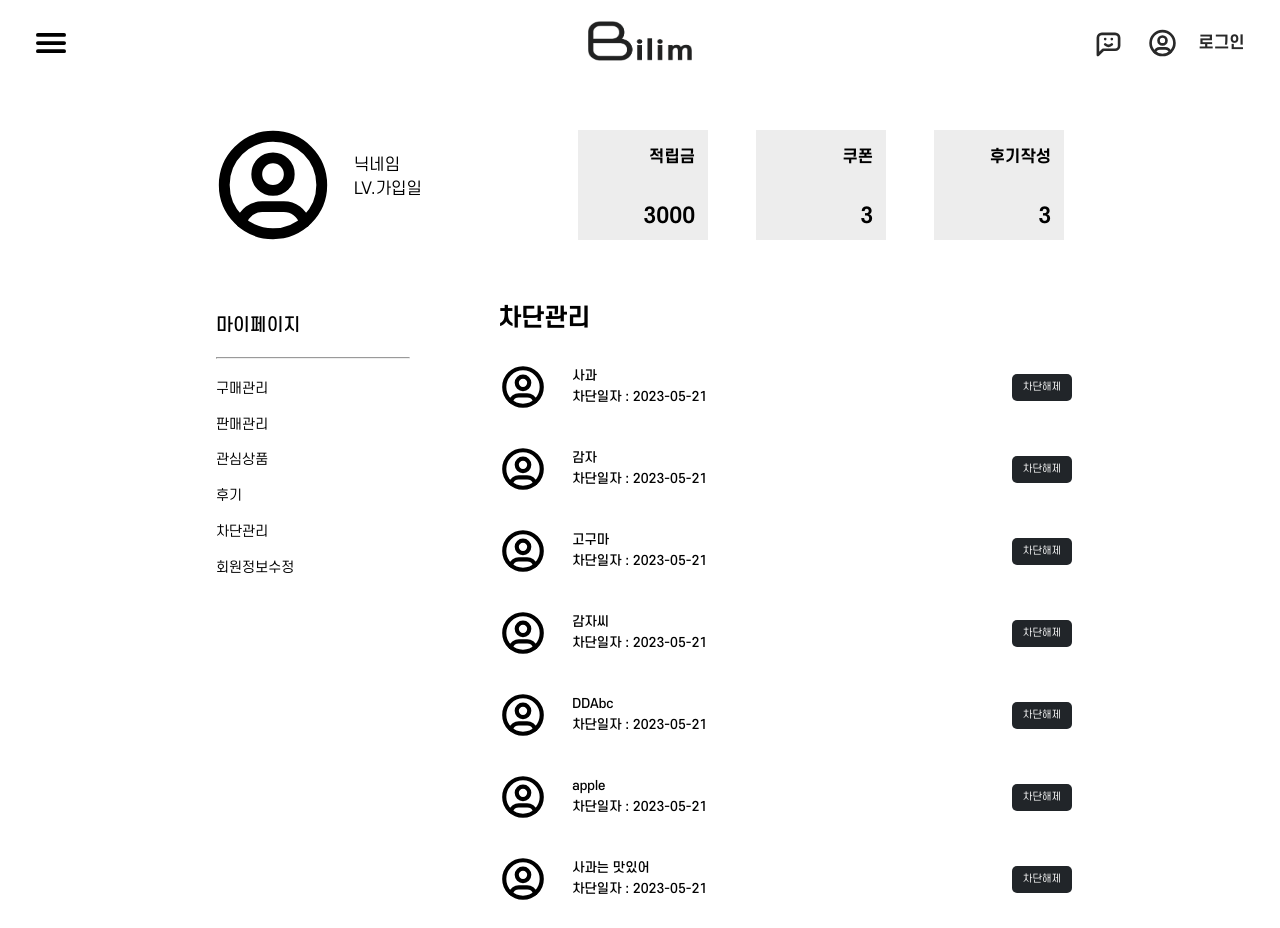
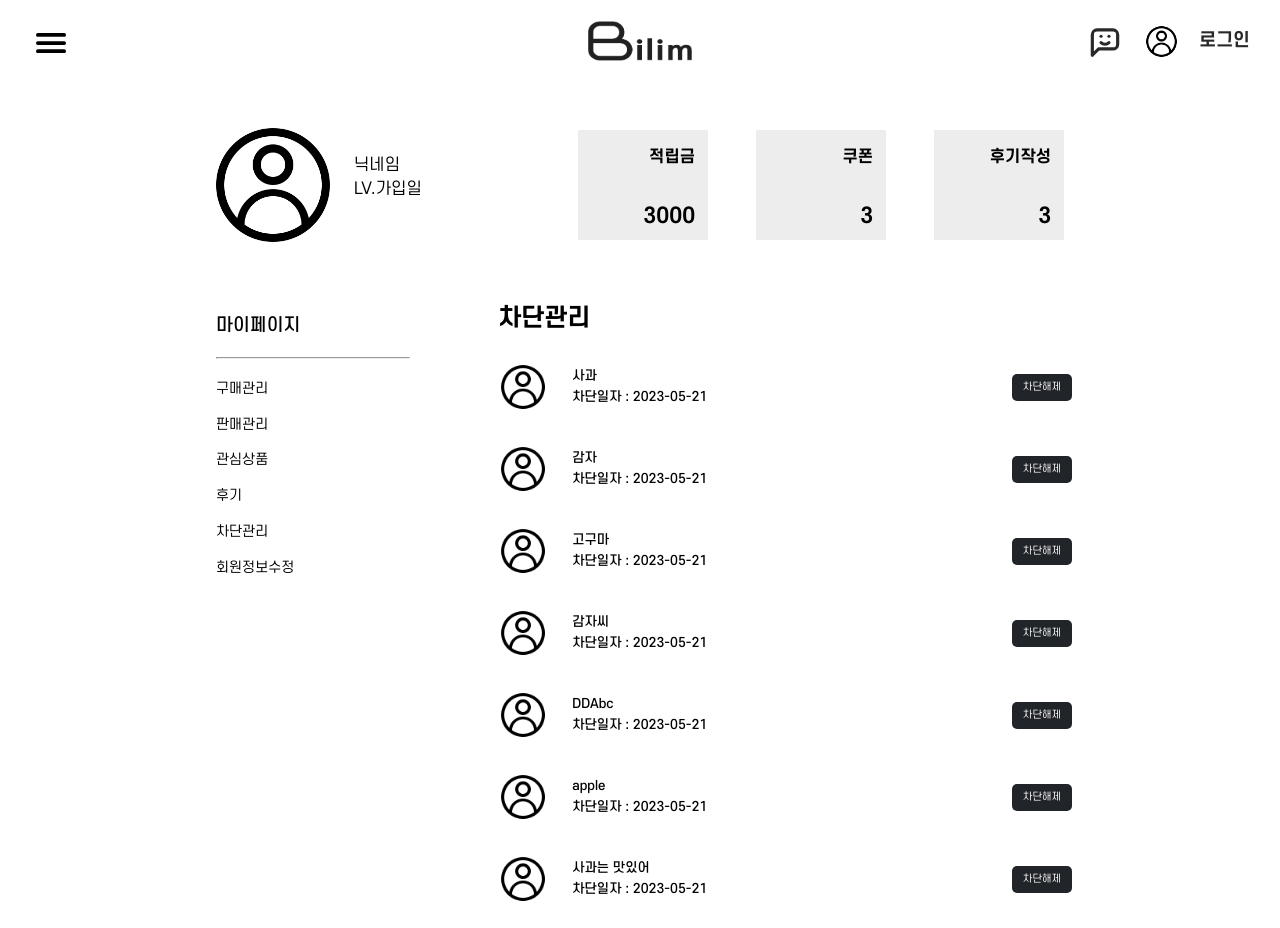
Before and after one commit to jh0neee/Billim-front, a React (Create React App) app: page /mypage/block in a window 1280 px wide. Built offline with nearby package versions, Linux system fonts and the light colour scheme.

Commit message:
feat:Create Profile component and update multiple components to use it as the default profile image

```diff
--- a/src/components/MyPage/BlockManagement.jsx
+++ b/src/components/MyPage/BlockManagement.jsx
@@ -2,8 +2,8 @@ import React from "react";
 import styled from "styled-components";
 
 import Button from "../UI/Button";
+import { Profile } from "../UI/Profile";
 import { review } from "../../data";
-import { TbUserCircle } from "react-icons/tb";
 
 const BlockLayout = styled.div`
   margin: 0.5rem 0;
@@ -57,7 +57,7 @@ const BlockManagement = () => {
         {review.map((item) => (
           <BlockItemBox key={item.id}>
             <BlockTopBox>
-              <TbUserCircle size='50px' />
+              <Profile size='50px' />
               <BlockItemTextBox>
                 <p>{item.username}</p>
                 <p>차단일자 : {item.date}</p>
--- a/src/components/MyPage/EditMember.jsx
+++ b/src/components/MyPage/EditMember.jsx
@@ -2,7 +2,7 @@ import React from "react";
 import styled, { css } from "styled-components";
 
 import Button from "../UI/Button";
-import { TbUserCircle } from "react-icons/tb";
+import { Profile } from "../UI/Profile";
 
 const EditMemberLayout = styled.div`
   margin: 0 0 3rem;
@@ -66,7 +66,7 @@ const EditMember = () => {
         <EditMemberBox first>
           <p>사진</p>
           <div>
-            <TbUserCircle size='50px' />
+            <Profile size='50px' />
             <p>
               회원님을 알릴 수 있는 사진을 등록해주세요. <br />
               등록된 사진은 회원님의 게시물이나 댓글에 사용됩니다.
--- a/src/components/MyPage/MyPageUser.jsx
+++ b/src/components/MyPage/MyPageUser.jsx
@@ -1,8 +1,8 @@
 import React from "react";
 import styled from "styled-components";
+import { Link } from "react-router-dom";
 
-import { TbUserCircle } from "react-icons/tb";
-import { Link } from "react-router-dom";
+import { Profile } from "../UI/Profile";
 import { coupons, review } from "../../data";
 
 const UserBox = styled.div`
@@ -62,7 +62,7 @@ const MyPageUser = () => {
   return (
     <UserBox>
       <div>
-        <TbUserCircle size='130px' />
+        <Profile size='130px' />
         <UserParagraphBox>
           <p>닉네임</p>
           <div>
--- a/src/components/MyPage/SalesDetailInfo.jsx
+++ b/src/components/MyPage/SalesDetailInfo.jsx
@@ -1,9 +1,9 @@
 import React from "react";
 import styled from "styled-components";
 
-import { TbUserCircle } from "react-icons/tb";
 import Button from "../UI/Button";
 import Card from "../UI/Card";
+import { Profile } from "../UI/Profile";
 
 const SaleInfoLayout = styled.div`
   margin: 3rem 0 0;
@@ -78,7 +78,7 @@ const SalesDetailInfo = ({ label, items }) => {
           <>
             <SaleBottomBox>
               <BuyerInfo>
-                <TbUserCircle size='70px' />
+                <Profile size='70px' />
                 <BottomTextBox status={item.status}>
                   <p>구매자: {item.customer}</p>
                   <p>거래방법: {item.trade}</p>
--- a/src/components/Navigation/NavLinks.jsx
+++ b/src/components/Navigation/NavLinks.jsx
@@ -3,7 +3,7 @@ import { NavLink } from "react-router-dom";
 import styled from "styled-components";
 
 import { TbMessageChatbot } from "react-icons/tb";
-import { TbUserCircle } from "react-icons/tb";
+import { Profile } from "../UI/Profile";
 
 const NavList = styled.ul`
   list-style: none;
@@ -18,6 +18,11 @@ const NavList = styled.ul`
 
 const NavItem = styled.li`
   margin: 0.1rem;
+
+  &:last-child {
+    margin-bottom: 0.3rem;
+    font-size: 1.1rem;
+  }
 `;
 
 const StyledNavLink = styled(NavLink)`
@@ -26,11 +31,6 @@ const StyledNavLink = styled(NavLink)`
   font-weight: 600;
   color: ${(props) => props.theme.fontColor};
   text-decoration: none;
-
-  .icon {
-    font-size: 35px;
-    padding-top: 0.2rem;
-  }
 `;
 
 const NavLinks = () => {
@@ -39,12 +39,14 @@ const NavLinks = () => {
     <NavList>
       <NavItem>
         <StyledNavLink to='/chat'>
-          <TbMessageChatbot className='icon' />
+          <TbMessageChatbot size='38px' />
         </StyledNavLink>
       </NavItem>
-      <StyledNavLink>
-        <TbUserCircle className='icon' />
-      </StyledNavLink>
+      <NavItem>
+        <StyledNavLink>
+          <Profile size='35px' />
+        </StyledNavLink>
+      </NavItem>
       <NavItem>
         <StyledNavLink to='/login'>로그인</StyledNavLink>
       </NavItem>
--- a/src/components/Product/DetailContent.jsx
+++ b/src/components/Product/DetailContent.jsx
@@ -5,8 +5,8 @@ import {
   TbTruckDelivery,
   TbHomeMove,
   TbAward,
-  TbUserCircle,
 } from "react-icons/tb";
+import { Profile } from "../UI/Profile";
 
 const ContentTitle = styled.div`
   display: flex;
@@ -66,7 +66,7 @@ const DetailContent = () => {
     <div>
       <ContentTitle>
         <p>UESR님이 대여하는 상품</p>
-        <TbUserCircle size='45px' />
+        <Profile size='45px' />
       </ContentTitle>
       <hr />
       <CategoryBox>
--- a/src/components/Product/DetailReview.jsx
+++ b/src/components/Product/DetailReview.jsx
@@ -1,7 +1,7 @@
 import React from "react";
 import styled from "styled-components";
 
-import { TbUserCircle } from "react-icons/tb";
+import { Profile } from "../UI/Profile";
 
 const ReviewLayout = styled.div`
   display: grid;
@@ -49,7 +49,7 @@ const DetailReview = ({ data, isViewMore }) => {
       {exampleReview.map((rv) => (
         <ReviewContent key={rv.id}>
           <div>
-            <TbUserCircle size='45px' />
+            <Profile size='45px' />
             <ReviewUserBox>
               <p>{rv.username}</p>
               <p>{rv.date}</p>
@@ -63,7 +63,7 @@ const DetailReview = ({ data, isViewMore }) => {
         moreReview.map((rv) => (
           <ReviewContent key={rv.id}>
             <div>
-              <TbUserCircle size='45px' />
+              <Profile size='45px' />
               <ReviewUserBox>
                 <p>{rv.username}</p>
                 <p>{rv.date}</p>
--- /dev/null
+++ b/src/components/UI/Profile.jsx
@@ -0,0 +1,14 @@
+import React from "react";
+import profileImage from "../../asset/image/profileImage.png";
+
+export const Profile = (props) => {
+  const { size } = props;
+  return (
+    <img
+      src={profileImage}
+      alt='프로필이미지'
+      width={size}
+      height={size}
+    />
+  );
+};
```
Also changed, not shown: src/asset/image/profileImage.png (added).
